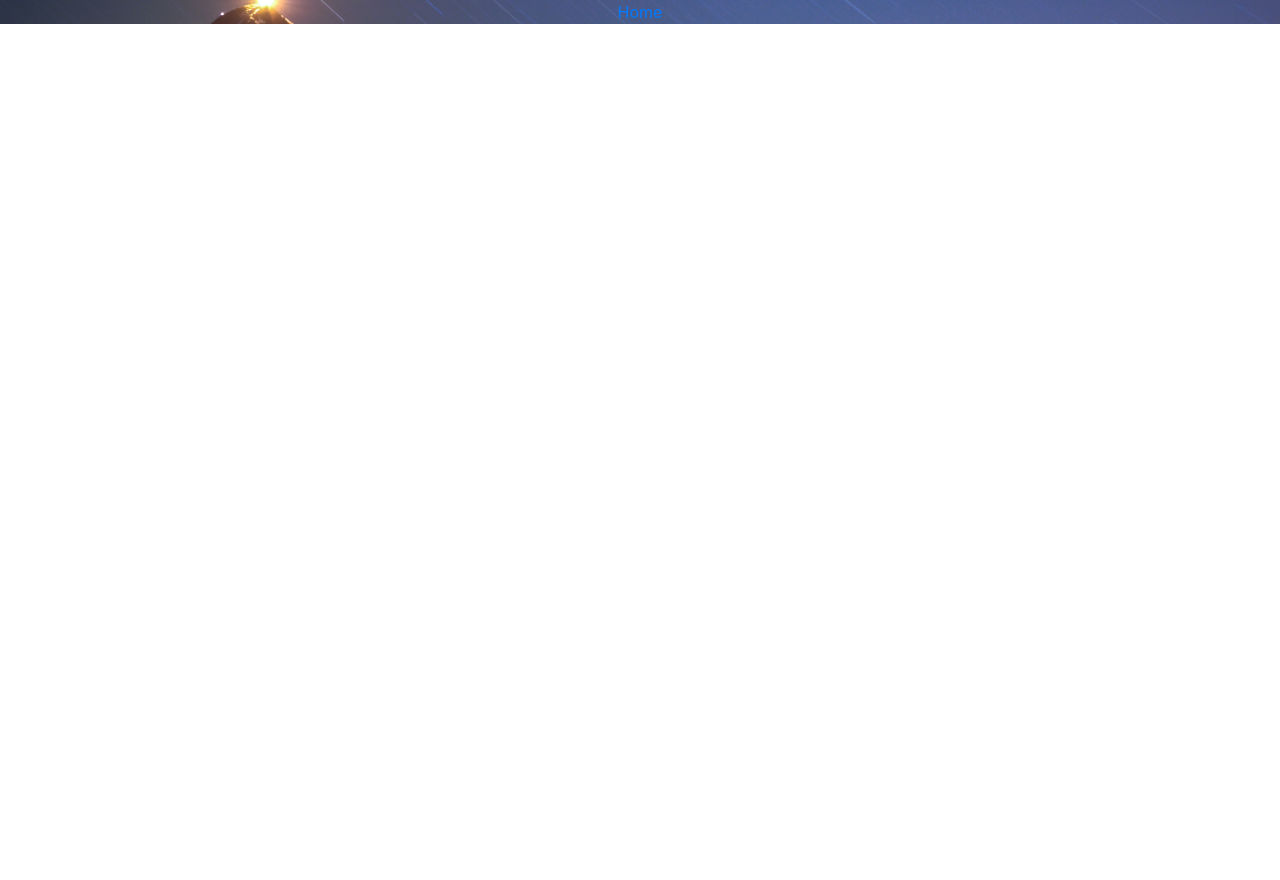
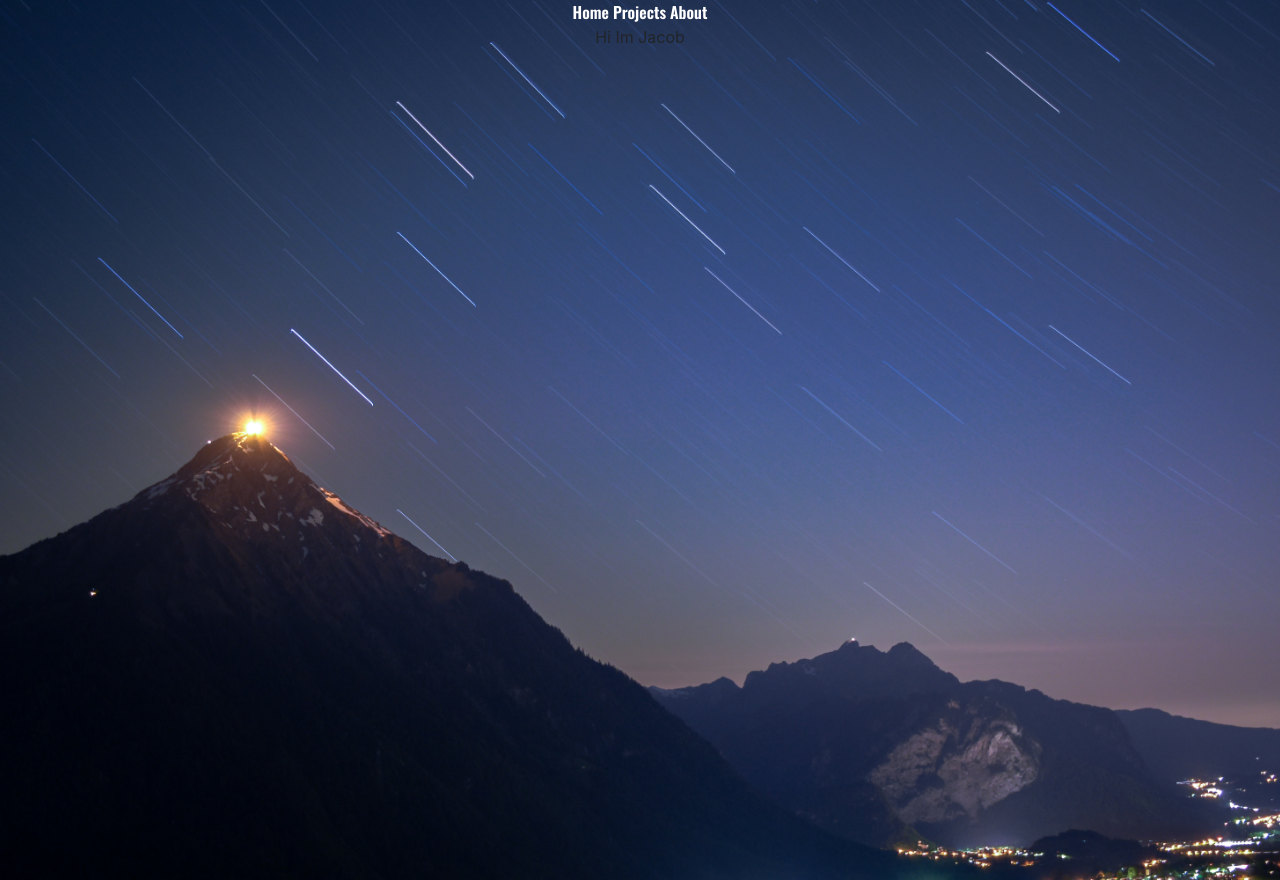
Before and after one commit to kennja05/personal-site, a React (Create React App) app: page /about in a window 1280 px wide. Before the commit the page ends 800 px from the top, so only its background shows below. Built offline with nearby package versions, Linux system fonts and the light colour scheme; a web font is replaced by a local one.

Commit message:
added about route

```diff
--- /dev/null
+++ b/src/About.js
@@ -0,0 +1,11 @@
+import React from 'react'
+
+const About = () => {
+    return(
+        <div>
+            Hi Im Jacob
+        </div>
+    )
+}
+
+export default About
--- a/src/App.css
+++ b/src/App.css
@@ -5,10 +5,9 @@
   background-position: center center;
   /* background-repeat: no-repeat; */
   margin: auto;
-  height: 100%;
+  height: 110vh;
   width: 100%;
 }
-
 
 
 @media (prefers-reduced-motion: no-preference) {
@@ -95,3 +94,8 @@
   width: 35%;
   color: #837285;
 }
+
+.navlink{
+  font-family: 'Oswald';
+  color: white;
+}
--- a/src/App.js
+++ b/src/App.js
@@ -4,6 +4,7 @@ import { Route, Switch } from 'react-router-dom'
 
 import Navbar from './Navbar'
 import Home from './Home'
+import About from './About'
 import Projects from './Projects'
 import TripTracker from './Triptracker'
 
@@ -15,6 +16,7 @@ function App() {
         <Route exact path='/' component={Home} />
         <Route exact path = '/projects' component={Projects} />
         <Route exact path='/projects/triptracker' component={TripTracker}/>
+        <Route exact path='/about' component={About} />
       </Switch>
     </div>
   );
--- a/src/Navbar.js
+++ b/src/Navbar.js
@@ -2,8 +2,10 @@ import React from 'react'
 
 const Navbar = () => {
     return(
-        <nav>
-            <a href='/'>Home</a>
+        <nav id='nav'>
+            <a className='navlink' href='/'>Home </a>
+            <a className='navlink' href='/projects'>Projects </a>
+            <a className='navlink' href='/about'>About </a>
         </nav>
     )
 }
```
